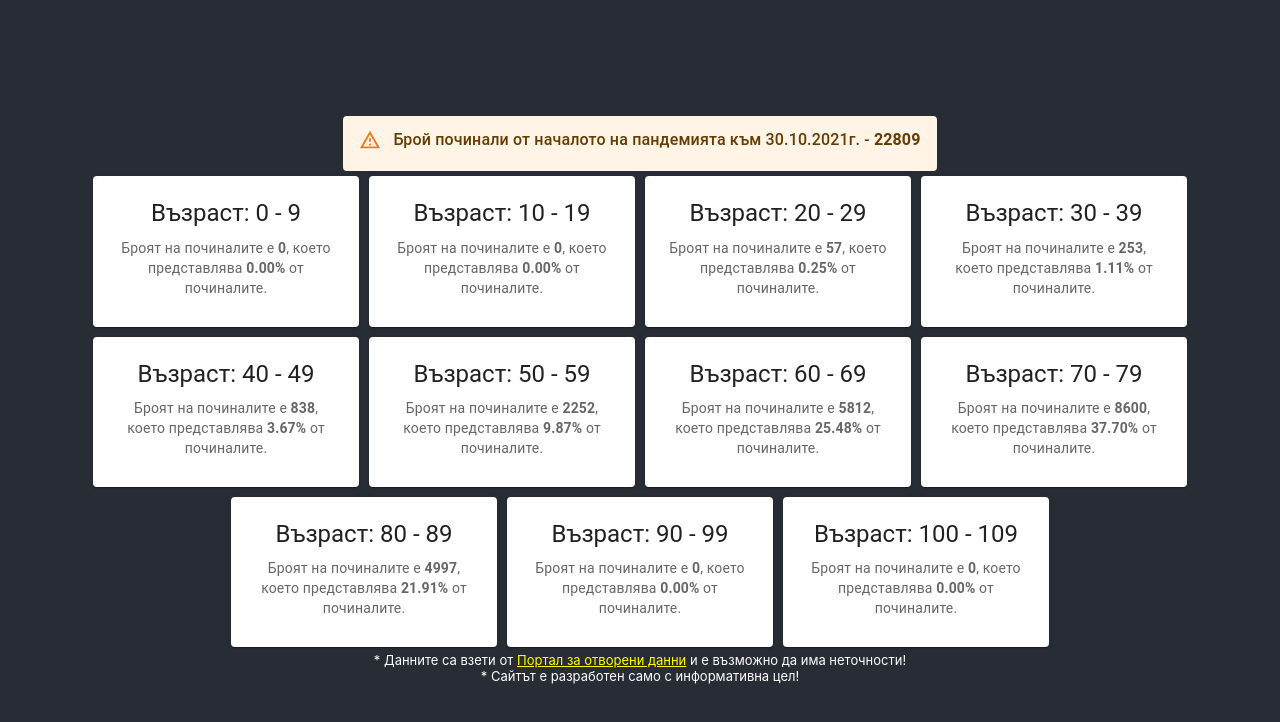
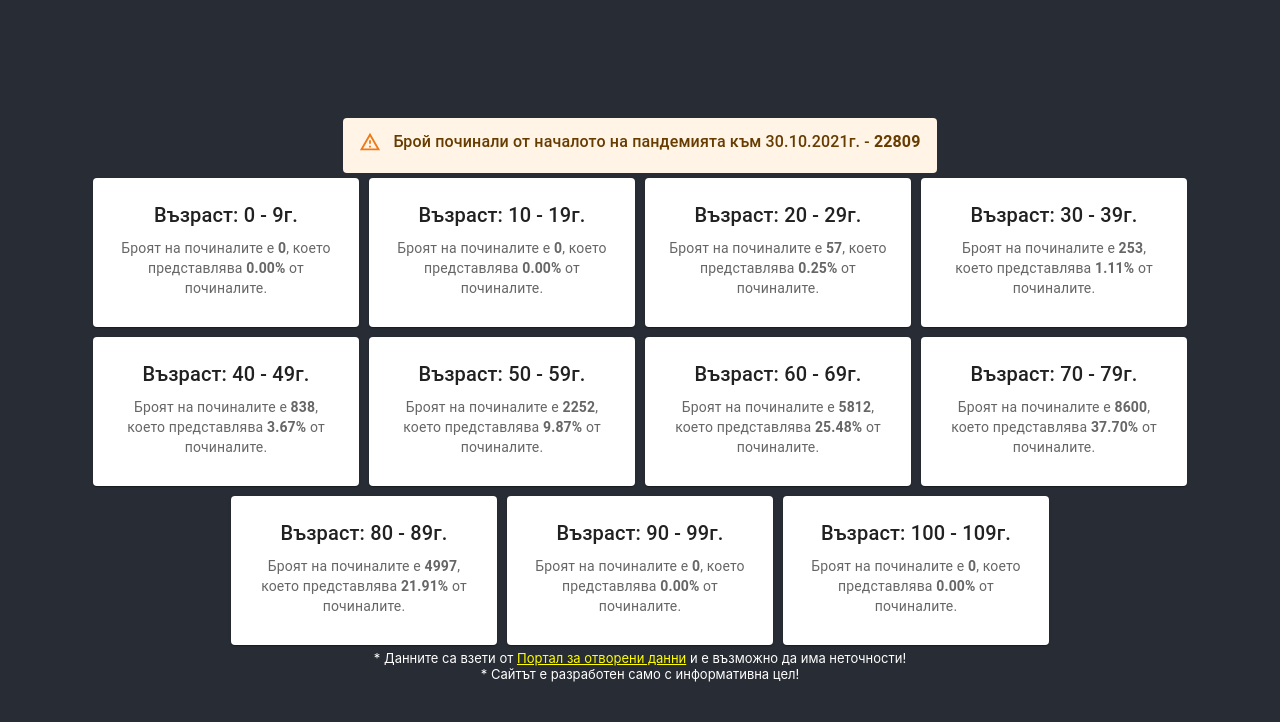
Before and after one commit to plamenkoyovchev/bulgaria-covid-19-death-cases-views, a React (Create React App) app: page / in a window 1280 px wide. Shown: the top 722 px of the page. Built offline with nearby package versions, Linux system fonts and the light colour scheme.

Commit message:
Refactoring card label

```diff
--- a/src/components/DeathListItem.js
+++ b/src/components/DeathListItem.js
@@ -9,8 +9,8 @@ const DeathListItem = ({ label, count, allDeathsCount }) => {
     return (
         <Card sx={{ maxWidth: 345 }} className="DeathListItem">
             <CardContent>
-                <Typography gutterBottom variant="h5" component="div">
-                    Възраст: {label}
+                <Typography gutterBottom variant="h6" component="div">
+                    Възраст: {label}г.
                 </Typography>
                 <Typography variant="body2" color="text.secondary">
                     Броят на починалите е <strong>{count}</strong>, което представлява <strong>{percent}%</strong> от починалите.
```
